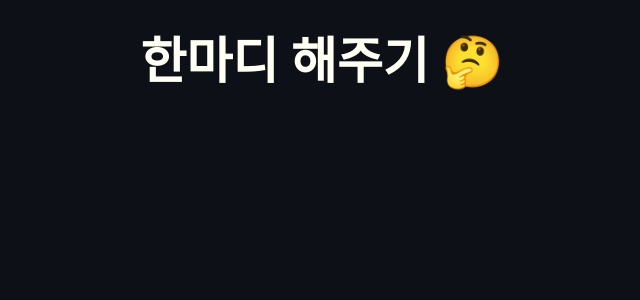
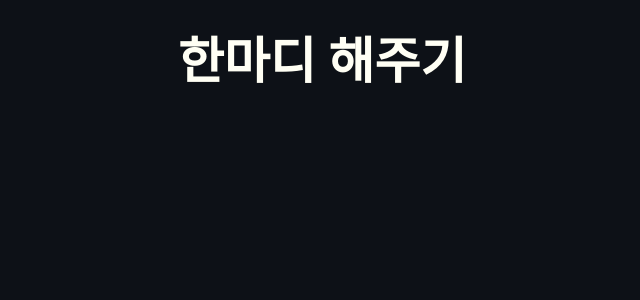
Before and after one commit to study-report/utterance, a Next.js app: page / in a window 1280 px wide. Shown: the top 300 px of the page, without its empty margins (318-958 px from the left). Built offline with nearby package versions, Linux system fonts and the light colour scheme; a web font is replaced by a local one.

Commit message:
Feat: delete 킹받는 이모티콘 🤔

```diff
--- a/pages/index.tsx
+++ b/pages/index.tsx
@@ -14,7 +14,7 @@ const Main: NextPage = () => {
       <section id={`main`}>
         <MainLayout
           utterance={<Utterance repo="J1min/comments" theme="photon-dark" />}
-          title={<Title>한마디 해주기 🤔</Title>}
+          title={<Title>한마디 해주기</Title>}
         />
       </section>
     </>
```
